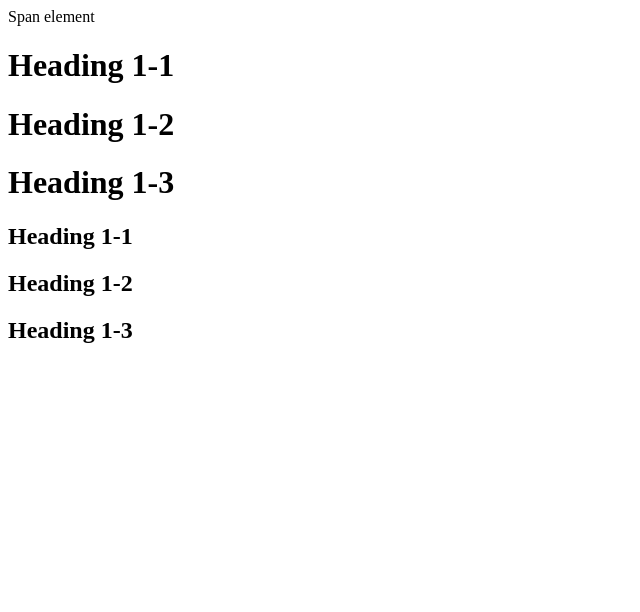
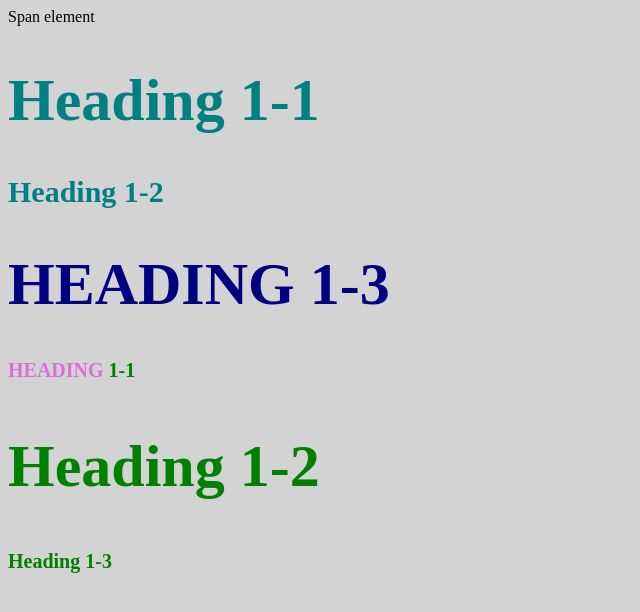
Before and after one commit to EugeniodlP7/Cartoon-hero, a plain HTML site: page styles-test.html in a window 1280 px wide. Shown: the whole page, without its empty margins (0-640 px from the left). Drawn offline with Linux system fonts and the light colour scheme.

Commit message:
Update styles-test.html

```diff
--- a/styles-test.html
+++ b/styles-test.html
@@ -2,7 +2,7 @@
 <html>
 <head>
     <title>Style Test</title>
-    <link rel="E:\Escritorio\Github\Repositories\Cartoon-hero\CSS\test.css" rel="stylesheet" type="text/css">
+    <link rel="stylesheet" type="text/css" href="css/test.css">
 </head>
 <body>
     <span>Span element</span>
```
